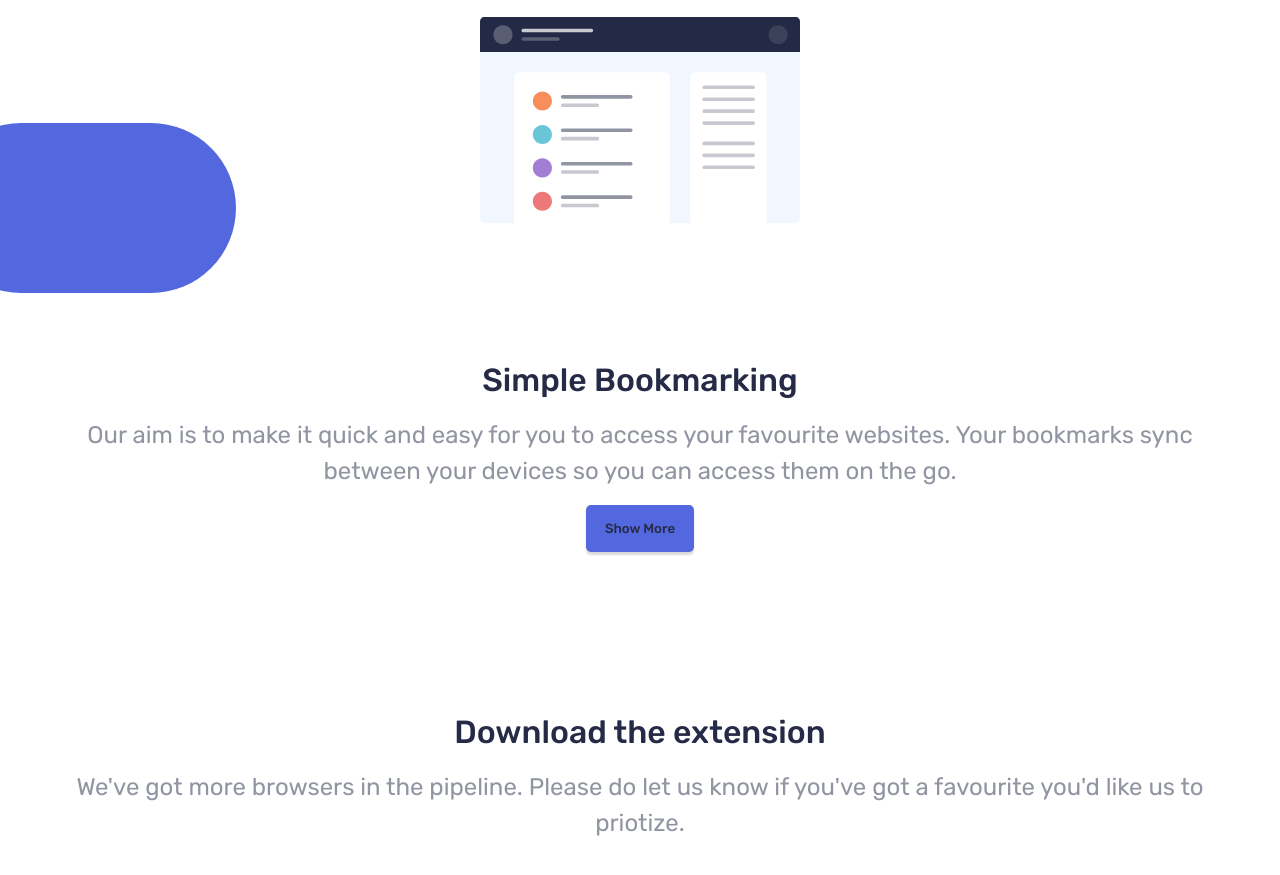
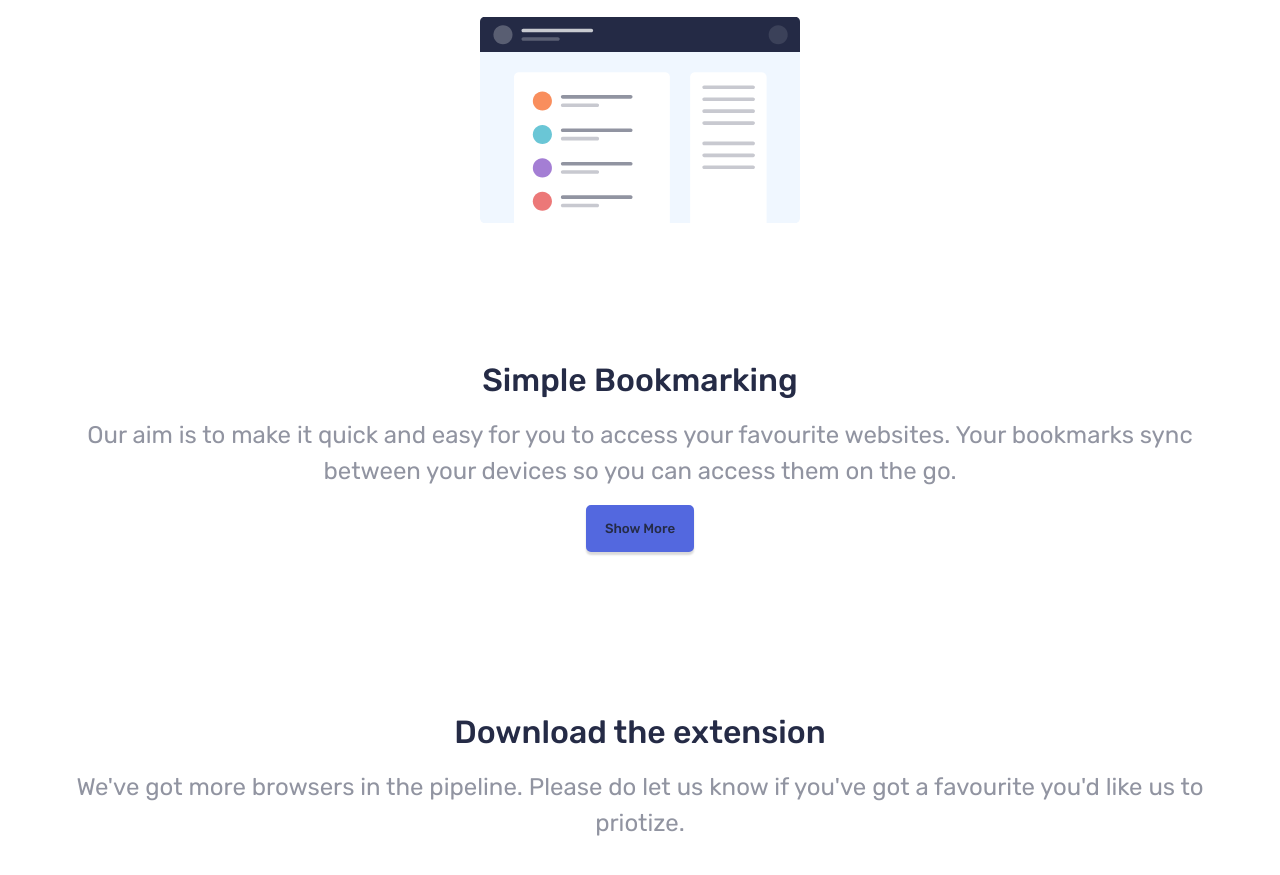
Before and after one commit to Saurabhdaswant/Bookmark, a React (Create React App) app: page / in a window 1280 px wide. Shown: the part 1120-1995 px from the top of the page. Built offline with nearby package versions, Linux system fonts and the light colour scheme; the HTML template or start-up script is replaced by a standard one.

Commit message:
rounded hidded for now from home.js and app.js

```diff
--- a/src/Sass/App.scss
+++ b/src/Sass/App.scss
@@ -172,9 +172,9 @@ a{
   }
 }
 
-.rounded{
-  @include rounded;
-}
+// .rounded{
+//   @include rounded;
+// }
 
 .rounded--right{
   bottom: 10rem;
```
